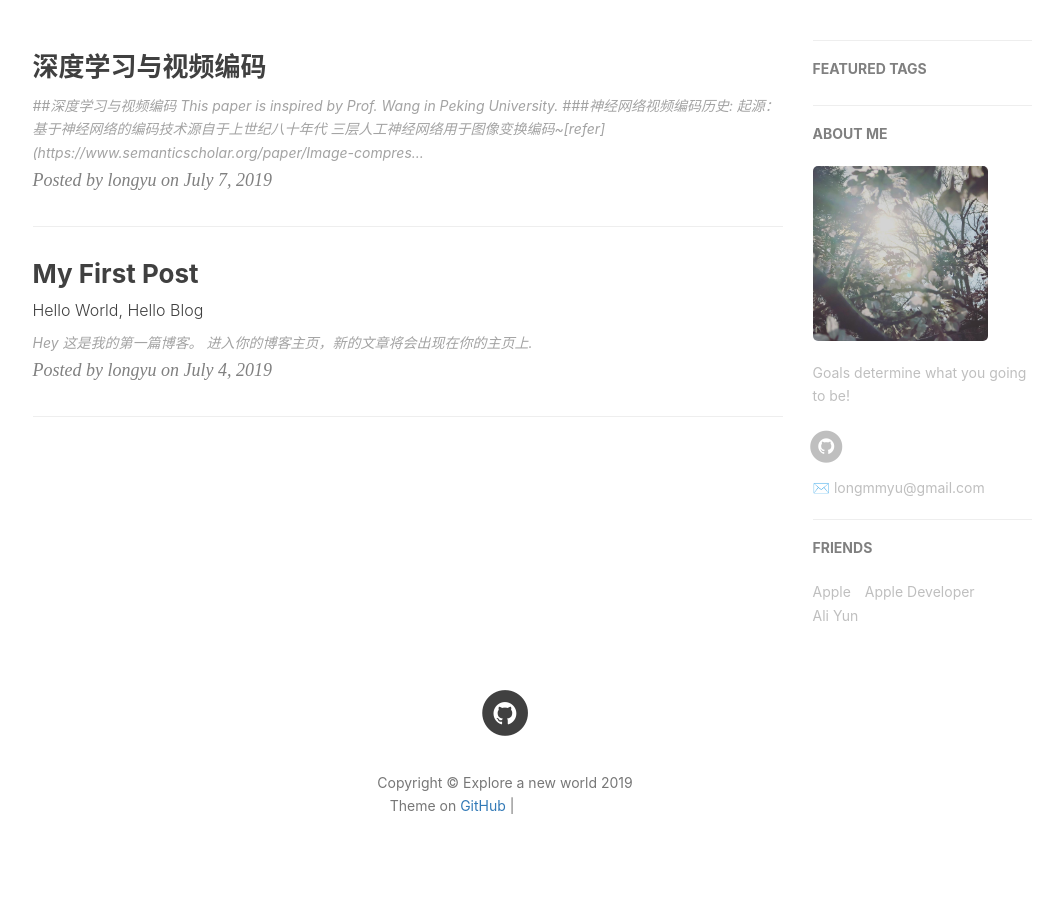
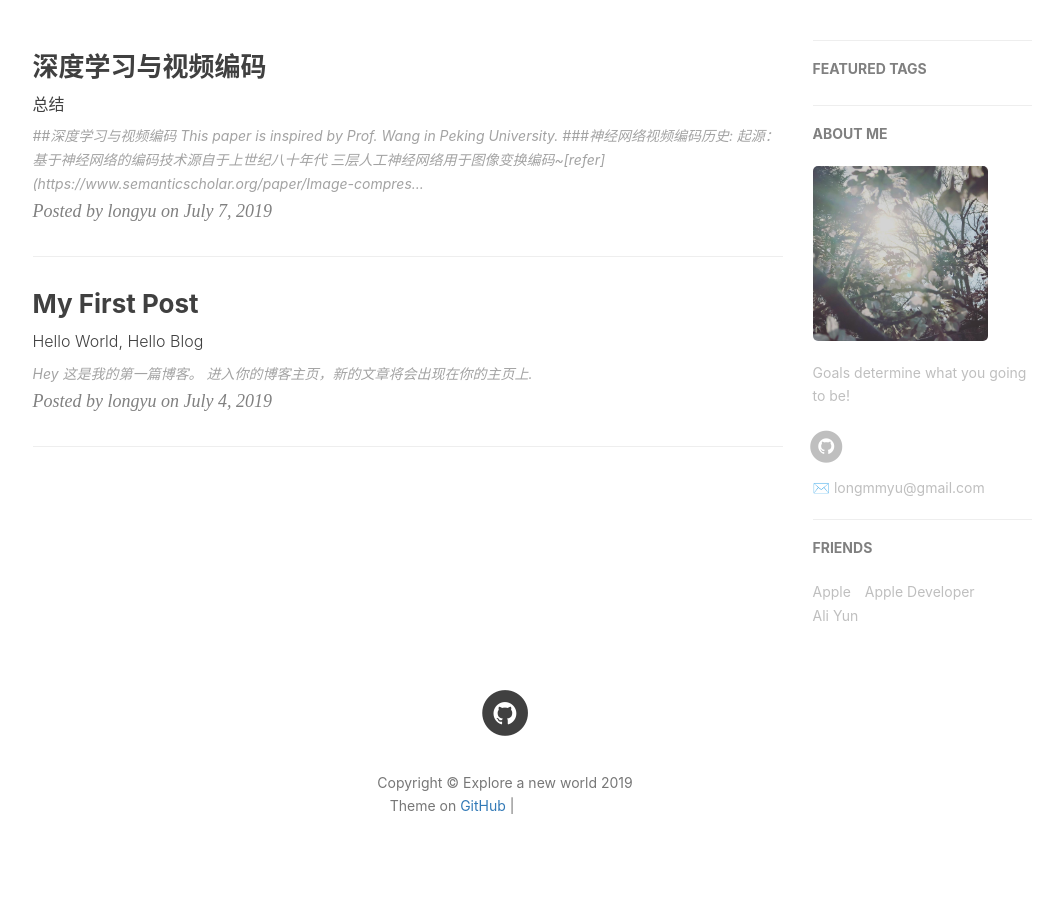
Before and after one commit to elebebit/longyumm.github.io, a Jekyll site: the page built from index.html, in a window 1280 px wide. Shown: the part 506-1416 px from the top of the page, without its empty margins (135-1198 px from the left). Built offline with Jekyll 4.4.1, drawn with Linux system fonts in a browser that asks for light colours; nearby versions of some CDN libraries; the list of posts is cut into pages by our own code; comment, search, counter and statistics services are not loaded; grey boxes are pictures that could not be loaded.

Commit message:
Update and rename 2019-07-07-深度学习与视频编码.md to 2019-07-07-Deep_Learning_and_video_coding.md

```diff
--- a/_posts/2019-07-07-深度学习与视频编码.md
+++ b/_posts/2019-07-07-Deep_Learning_and_video_coding.md
@@ -1,13 +1,14 @@
 ---
 layout:     post   				    # 使用的布局（不需要改）
 title:      深度学习与视频编码 				# 标题
-subtitle:    #副标题
+subtitle:   总结                     #副标题
 date:       2019-07-07				# 时间
 author:     longyu 						# 作者
 header-img: img/post-bg-2015.jpg 	#这篇文章标题背景图片
 catalog: true 						# 是否归档
 tags:								#标签
-    - 深度学习，视频编码
+    - 深度学习
+    - 视频编码
 ---
 
 ##深度学习与视频编码
```
